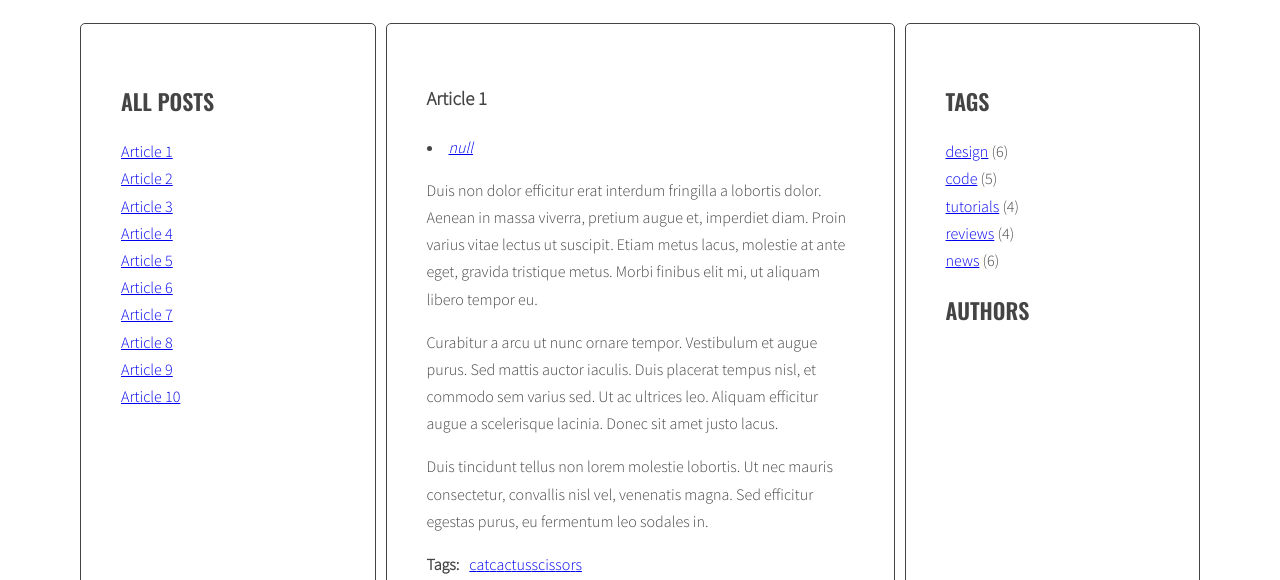
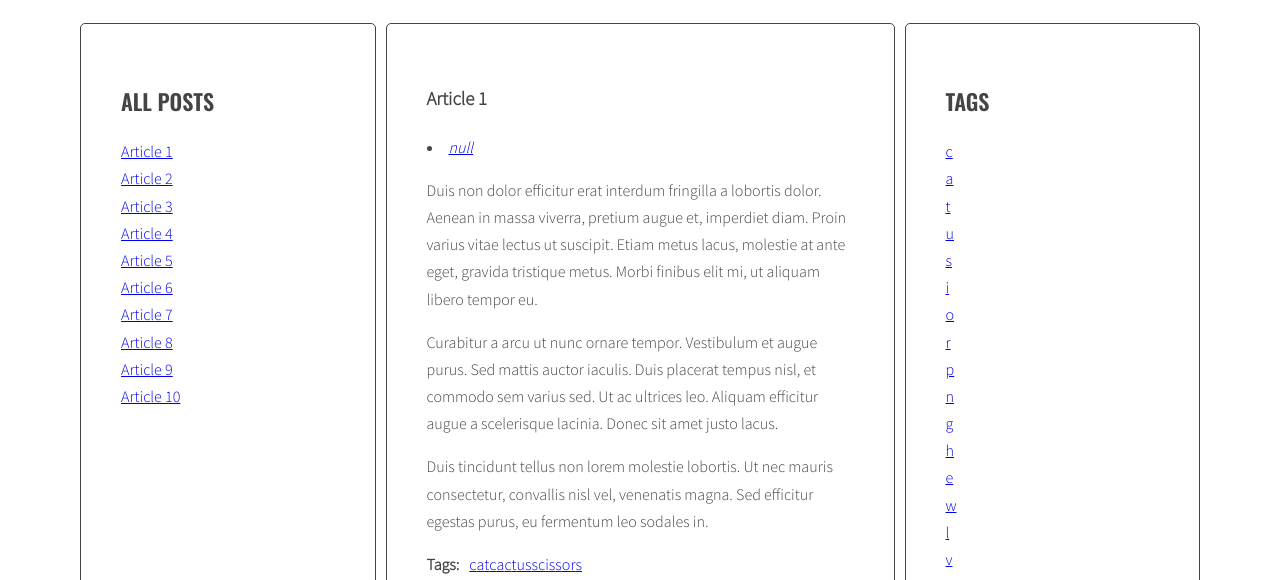
Before and after one commit to pSakowski/javascript-blog, a website: page index.html in a window 1280 px wide. Shown: the part 220-800 px from the top of the page. Drawn offline with nearby package versions, Linux system fonts and the light colour scheme.

Commit message:
fix script.js

```diff
--- a/index.html
+++ b/index.html
@@ -162,11 +162,6 @@
             <aside class="sidebar">
               <h2 class="section-title">Tags</h2>
               <ul class="list tags">
-                <li><a href="#">design</a> <span>(6)</span></li>
-                <li><a href="#">code</a> <span>(5)</span></li>
-                <li><a href="#">tutorials</a> <span>(4)</span></li>
-                <li><a href="#">reviews</a> <span>(4)</span></li>
-                <li><a href="#">news</a> <span>(6)</span></li>
               </ul>
               <h2 class="section-title">Authors</h2>
               <ul class="list authors">
--- a/js/script.js
+++ b/js/script.js
@@ -36,7 +36,8 @@ const optArticleSelector = '.post',
   optTitleSelector = '.post-title',
   optTitleListSelector = '.titles',
   optArticleTagsSelector = '.post-tags .list',
-  optArticleAuthorSelector = '.post-author';
+  optArticleAuthorSelector = '.post-author',
+  optTagsListSelector = '.tags.list';
 
 
 const generateTitleLinks = function(customSelector = ''){
@@ -71,6 +72,8 @@ generateTitleLinks();
 
 /* 7.2 */
 const generateTags = function(){
+  /* [NEW] create a new variable allTags with an empty array */
+  let allTags = [];
   /* find all articles */
   const articles = document.querySelectorAll(optArticleSelector);
   /* START LOOP: for every article: */
@@ -88,14 +91,24 @@ const generateTags = function(){
     for(let tag of articleTagsArray){
       //console.log(tag);
       /* generate HTML of the link */
-      const linkHTML = `<li><a href="#tag-${tag}">${tag}</a></li>`;
+      const linkHTML = '<li><a href="#tag-' + tag + '"><span>' + tag + '</span></a></li>';
       /* add generated code to html variable */
       html = html + linkHTML;
+      /* [NEW] check if this link is NOT already in allTags */
+      if(allTags.indexOf(linkHTML) == -1){
+        /* [NEW] add generated code to allTags array */
+        allTags.push(linkHTML);
+        console.log(allTags);
+      }
     }
     /* END LOOP: for each tag */
     /* insert HTML of all the links into the tags wrapper */
     titleList.innerHTML = html;
     /* END LOOP: for every article: */
+    /* [NEW] find list of tags in right column */
+    const tagList = document.querySelector(optTagsListSelector);
+    /* [NEW] add html from allTags to tagList */
+    tagList.innerHTML = allTags.join('');
   }
 };
 
```
